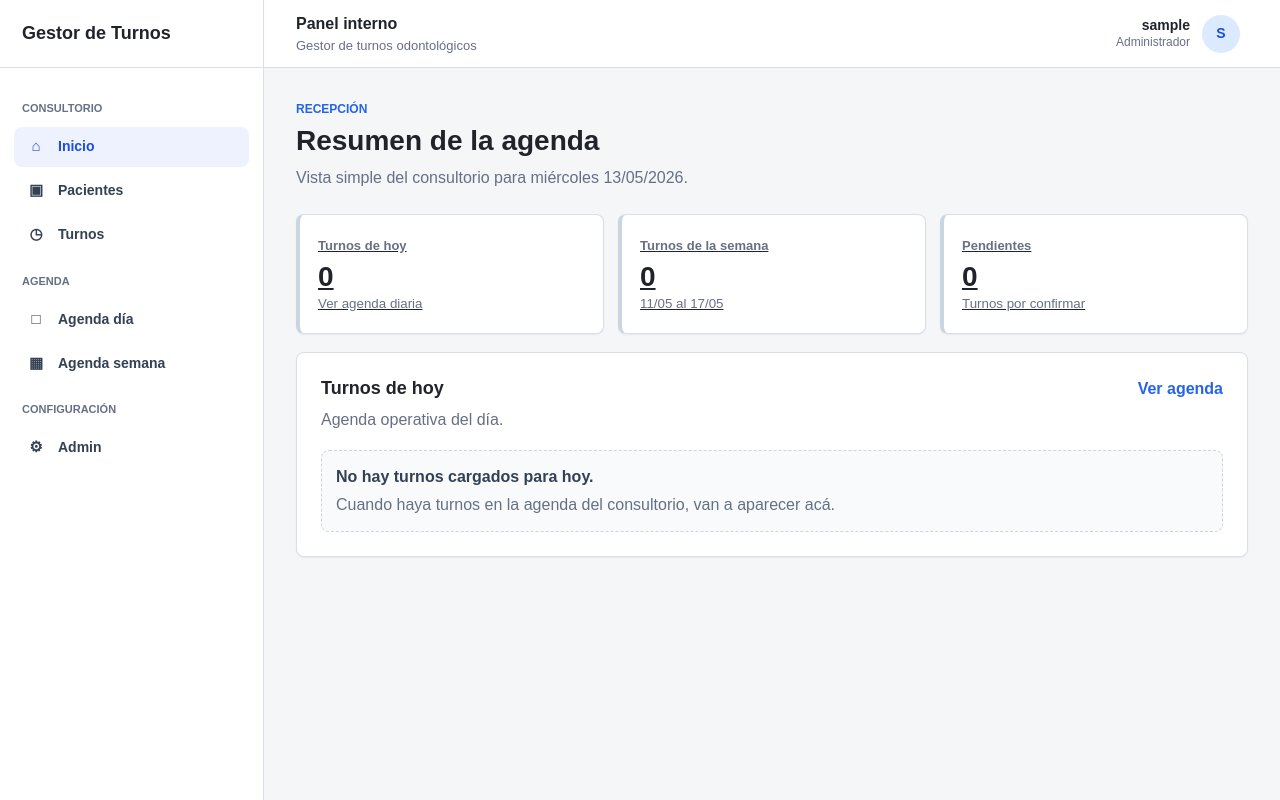
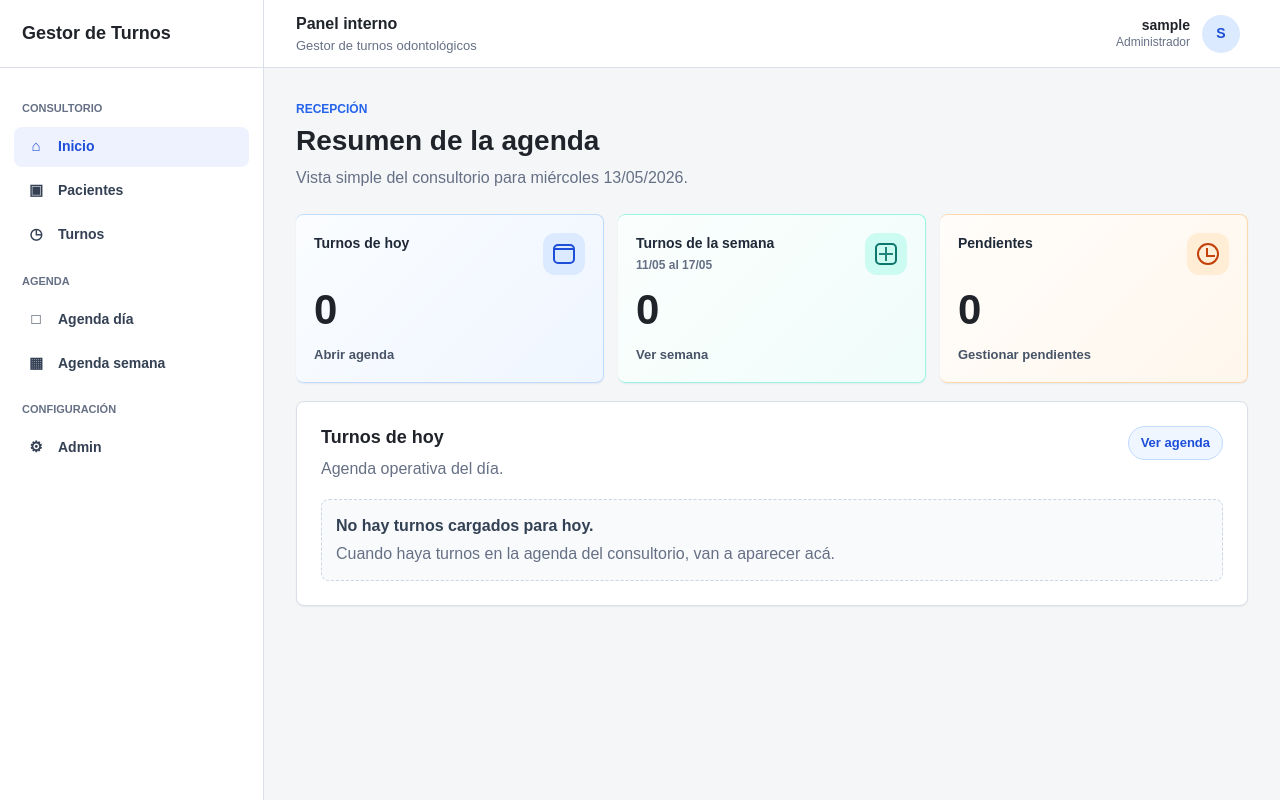
Before and after one commit to Lukillas09/gestor-turnos-odontologia, a Django app: page / in a window 1280 px wide. Run offline with Django 5.2, Linux system fonts and the light colour scheme; the visitor is signed in with stand-in values (Sample User, id 1); data comes from the database, SQL or seed files in the repository; data that the repository does not hold is empty.

Commit message:
Mejora visual de cards del inicio

```diff
--- a/app/templates/base.html
+++ b/app/templates/base.html
@@ -364,6 +364,8 @@
         .nav-link,
         .app-sidebar-link,
         .app-user-profile-link,
+        .dashboard-card,
+        .dashboard-panel-link,
         .public-date-chip,
         .public-slot-button {
             transition:
@@ -1393,6 +1395,186 @@
             margin-top: 6px;
             font-size: 28px;
             line-height: 1;
+        }
+
+        .dashboard-card {
+            position: relative;
+            min-height: 150px;
+            display: grid;
+            gap: 14px;
+            align-content: space-between;
+            overflow: hidden;
+            border-left: 0;
+            color: var(--text);
+            text-decoration: none;
+        }
+
+        .dashboard-card:hover,
+        .dashboard-card:focus-visible {
+            text-decoration: none;
+        }
+
+        .dashboard-card::before {
+            content: "";
+            position: absolute;
+            inset: 0;
+            background: linear-gradient(135deg, rgba(255, 255, 255, 0.72), transparent);
+            pointer-events: none;
+        }
+
+        .dashboard-card > * {
+            position: relative;
+            z-index: 1;
+        }
+
+        .dashboard-card-header {
+            display: flex;
+            align-items: flex-start;
+            justify-content: space-between;
+            gap: 12px;
+        }
+
+        .dashboard-card-title,
+        .dashboard-card-range,
+        .dashboard-card-action {
+            display: block;
+        }
+
+        .dashboard-card-title {
+            color: #1f2937;
+            font-size: 14px;
+            font-weight: 800;
+        }
+
+        .dashboard-card-range {
+            margin-top: 2px;
+            color: var(--muted);
+            font-size: 12px;
+            font-weight: 700;
+        }
+
+        .dashboard-card strong {
+            margin-top: 0;
+            font-size: 42px;
+            letter-spacing: 0;
+        }
+
+        .dashboard-card-action {
+            color: #475467;
+            font-size: 13px;
+            font-weight: 700;
+        }
+
+        .dashboard-card-icon {
+            position: relative;
+            width: 42px;
+            height: 42px;
+            flex: 0 0 42px;
+            display: grid;
+            place-items: center;
+            border-radius: 12px;
+        }
+
+        .dashboard-card-icon::before,
+        .dashboard-card-icon::after {
+            content: "";
+            position: absolute;
+        }
+
+        .dashboard-card-today {
+            border-color: #bfdbfe;
+            background: #eff6ff;
+        }
+
+        .dashboard-card-today .dashboard-card-icon {
+            background: #dbeafe;
+            color: #1d4ed8;
+        }
+
+        .dashboard-card-today .dashboard-card-icon::before {
+            width: 18px;
+            height: 16px;
+            border: 2px solid currentColor;
+            border-radius: 5px;
+        }
+
+        .dashboard-card-today .dashboard-card-icon::after {
+            width: 18px;
+            border-top: 2px solid currentColor;
+            transform: translateY(-5px);
+        }
+
+        .dashboard-card-week {
+            border-color: #99f6e4;
+            background: #f0fdfa;
+        }
+
+        .dashboard-card-week .dashboard-card-icon {
+            background: #ccfbf1;
+            color: #0f766e;
+        }
+
+        .dashboard-card-week .dashboard-card-icon::before {
+            width: 18px;
+            height: 18px;
+            border: 2px solid currentColor;
+            border-radius: 5px;
+        }
+
+        .dashboard-card-week .dashboard-card-icon::after {
+            width: 14px;
+            height: 14px;
+            background:
+                linear-gradient(currentColor, currentColor) center/2px 100% no-repeat,
+                linear-gradient(currentColor, currentColor) center/100% 2px no-repeat;
+            opacity: 0.9;
+        }
+
+        .dashboard-card-pending {
+            border-color: #fed7aa;
+            background: #fff7ed;
+        }
+
+        .dashboard-card-pending .dashboard-card-icon {
+            background: #ffedd5;
+            color: #c2410c;
+        }
+
+        .dashboard-card-pending .dashboard-card-icon::before {
+            width: 18px;
+            height: 18px;
+            border: 2px solid currentColor;
+            border-radius: 999px;
+        }
+
+        .dashboard-card-pending .dashboard-card-icon::after {
+            width: 7px;
+            height: 7px;
+            border-left: 2px solid currentColor;
+            border-bottom: 2px solid currentColor;
+            transform: translate(2px, -1px);
+        }
+
+        .dashboard-panel-link {
+            display: inline-flex;
+            align-items: center;
+            justify-content: center;
+            min-height: 34px;
+            border: 1px solid #bfdbfe;
+            border-radius: 999px;
+            padding: 6px 12px;
+            background: #eff6ff;
+            color: #1d4ed8;
+            font-size: 13px;
+            font-weight: 800;
+            text-decoration: none;
+        }
+
+        .dashboard-panel-link:hover,
+        .dashboard-panel-link:focus-visible {
+            border-color: #93c5fd;
+            background: #dbeafe;
+            text-decoration: none;
         }
 
         .metric-label {
--- a/app/templates/usuarios/inicio.html
+++ b/app/templates/usuarios/inicio.html
@@ -17,22 +17,34 @@
     </div>
 
     <section class="metric-grid stagger-list" aria-label="Resumen de agenda">
-        <a class="metric-card animate-fade-up card-hover" style="--stagger-index: 0;" href="{{ url_turnos_hoy }}">
-            <span class="metric-label">Turnos de hoy</span>
+        <a class="metric-card dashboard-card dashboard-card-today animate-fade-up card-hover" style="--stagger-index: 0;" href="{{ url_turnos_hoy }}">
+            <span class="dashboard-card-header">
+                <span class="dashboard-card-title">Turnos de hoy</span>
+                <span class="dashboard-card-icon" aria-hidden="true"></span>
+            </span>
             <strong>{{ turnos_hoy }}</strong>
-            <small class="muted">Ver agenda diaria</small>
+            <span class="dashboard-card-action">Abrir agenda</span>
         </a>
 
-        <a class="metric-card animate-fade-up card-hover" style="--stagger-index: 1;" href="{{ url_turnos_semana }}">
-            <span class="metric-label">Turnos de la semana</span>
+        <a class="metric-card dashboard-card dashboard-card-week animate-fade-up card-hover" style="--stagger-index: 1;" href="{{ url_turnos_semana }}">
+            <span class="dashboard-card-header">
+                <span>
+                    <span class="dashboard-card-title">Turnos de la semana</span>
+                    <span class="dashboard-card-range">{{ inicio_semana|date:"d/m" }} al {{ fin_semana|date:"d/m" }}</span>
+                </span>
+                <span class="dashboard-card-icon" aria-hidden="true"></span>
+            </span>
             <strong>{{ turnos_semana }}</strong>
-            <small class="muted">{{ inicio_semana|date:"d/m" }} al {{ fin_semana|date:"d/m" }}</small>
+            <span class="dashboard-card-action">Ver semana</span>
         </a>
 
-        <a class="metric-card animate-fade-up card-hover" style="--stagger-index: 2;" href="{{ url_turnos_pendientes }}">
-            <span class="metric-label">{% if es_dashboard_odontologo %}Mis pendientes{% else %}Pendientes{% endif %}</span>
+        <a class="metric-card dashboard-card dashboard-card-pending animate-fade-up card-hover" style="--stagger-index: 2;" href="{{ url_turnos_pendientes }}">
+            <span class="dashboard-card-header">
+                <span class="dashboard-card-title">{% if es_dashboard_odontologo %}Mis pendientes{% else %}Pendientes{% endif %}</span>
+                <span class="dashboard-card-icon" aria-hidden="true"></span>
+            </span>
             <strong>{{ turnos_pendientes }}</strong>
-            <small class="muted">Turnos por confirmar</small>
+            <span class="dashboard-card-action">Gestionar pendientes</span>
         </a>
     </section>
 
@@ -47,7 +59,7 @@
                 {% endif %}
             </div>
             {% if puede_ver_turnos %}
-                <a class="text-link" href="{{ url_turnos_hoy }}">Ver agenda</a>
+                <a class="dashboard-panel-link" href="{{ url_turnos_hoy }}">Ver agenda</a>
             {% endif %}
         </div>
 
```
